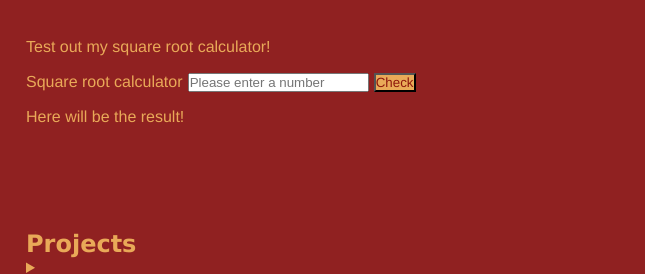
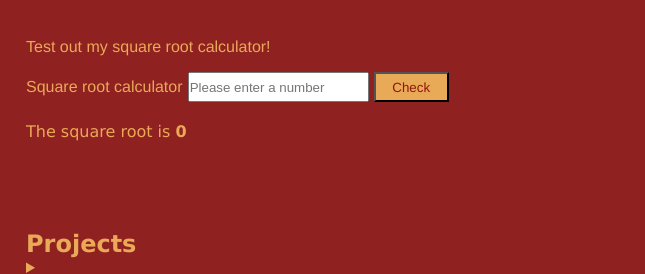
Before and after one commit to JamesLieb/Portfolio_Project, a plain HTML site: page index.html in a window 1280 px wide. Both pictures are taken after a click on the button "Check". Shown: the part 323-597 px from the top of the page, 0-645 px from the left. Drawn offline with Linux system fonts and the light colour scheme.

Commit message:
added functionality

```diff
--- a/index.html
+++ b/index.html
@@ -112,6 +112,6 @@
         <p>Made with <span>&#10084;</span> in Hamilton</p>
 
     </footer>
-    <script src="code.json"></script>
+    <script src="script.js"></script>
     </body>
 </html>
--- a/script.js
+++ b/script.js
@@ -0,0 +1,31 @@
+const checkButton = document.getElementById('check-btn');
+const checkCalculator = document.getElementById('calculator');
+const resultContainter = document.getElementById('result');
+
+
+
+const checkValidity = () => {
+    const num = Number(checkCalculator.value);
+    if (typeof num !== 'number') {
+        alert('Please enter an integer greater than 0')
+    }
+    else {
+        return
+    }
+};
+
+checkButton.addEventListener('click', () => {
+    resultContainter.replaceChildren();
+    checkValidity();
+    let num = Number(checkCalculator.value);
+    console.log(num);
+    const squareRoot = Math.sqrt(num);
+    resultContainter.innerHTML = `The square root is <strong>${squareRoot}</strong>`;
+    if (num < 0) {
+        resultContainter.innerHTML = 'No square root exists, please enter a number greather than 0!';
+    }
+
+    num = '';
+
+
+});
--- a/styles.css
+++ b/styles.css
@@ -82,9 +82,6 @@ label, li, h3, button {
     font-family:'Franklin Gothic Medium', 'Arial Narrow', Arial, sans-serif;
 }
 
-.calculator {
-
-}
 
 .about-me-container {
     display: flex;
@@ -140,7 +137,17 @@ footer {
     color: var(--name-color);
 }
 
+input {
+    height: 30px;
+}
+
 button {
     background-color:  var(--name-color);
     color:var(--background-color);
+    width:75px;
+    height: 30px;
 }
+
+#result {
+    margin-top: 20px;
+}
```
